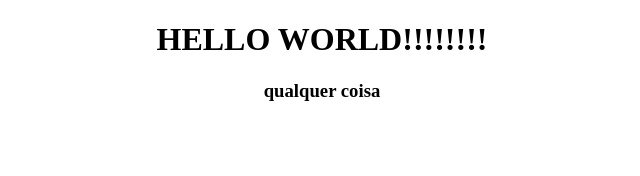
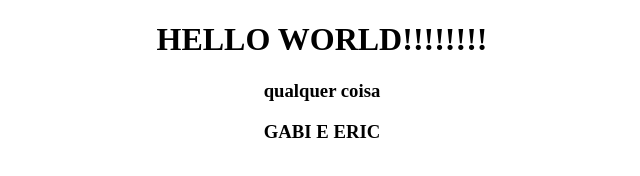
Before and after one commit to EricOliveiraSampaio/atvgit, a plain HTML site: page index.html in a window 1280 px wide. Shown: the whole page, without its empty margins (318-958 px from the left). Drawn offline with Linux system fonts and the light colour scheme.

Commit message:
Alterando o projeto -2

```diff
--- a/index.html
+++ b/index.html
@@ -8,5 +8,6 @@
 <body>
     <h1><center>HELLO WORLD!!!!!!!!</center></h1>
     <H3><CENTER>qualquer coisa</CENTER></H3>
+    <h3><center>GABI E ERIC</center></h3>
 </body>
 </html>
```
